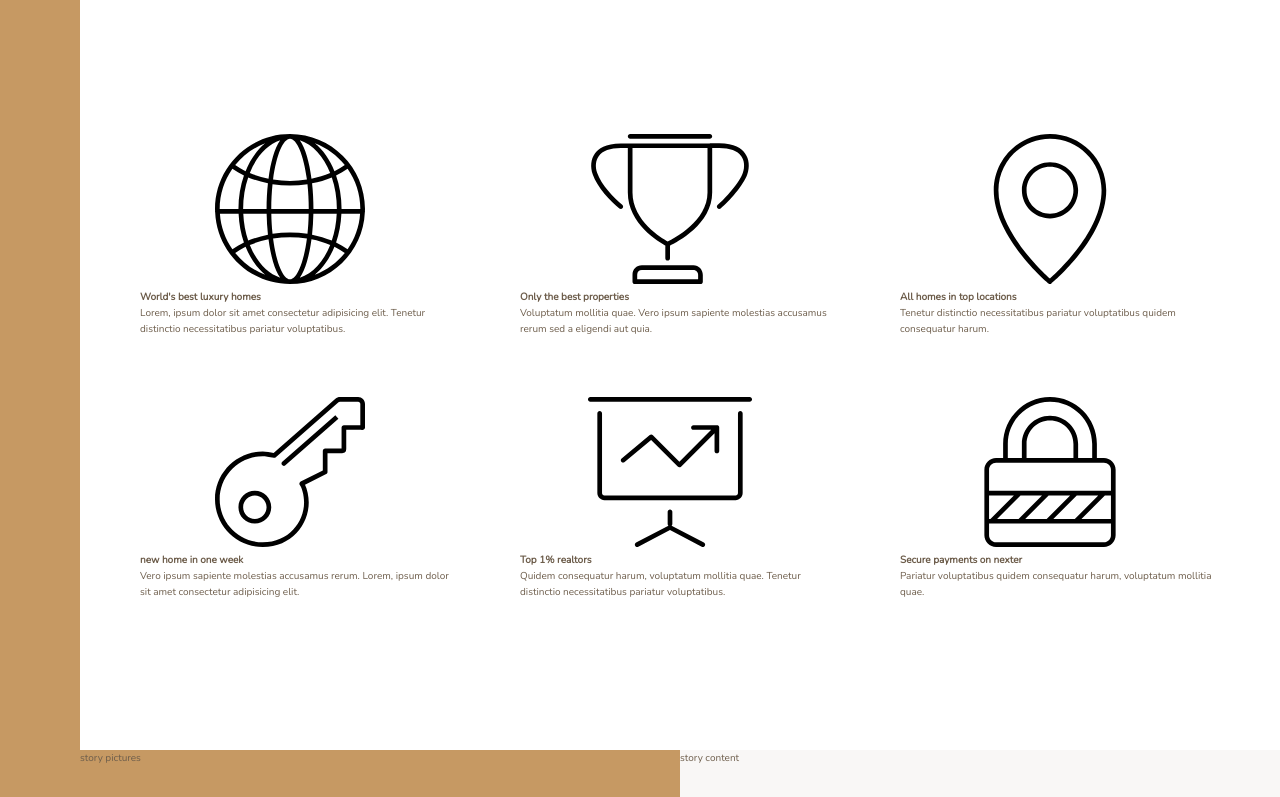
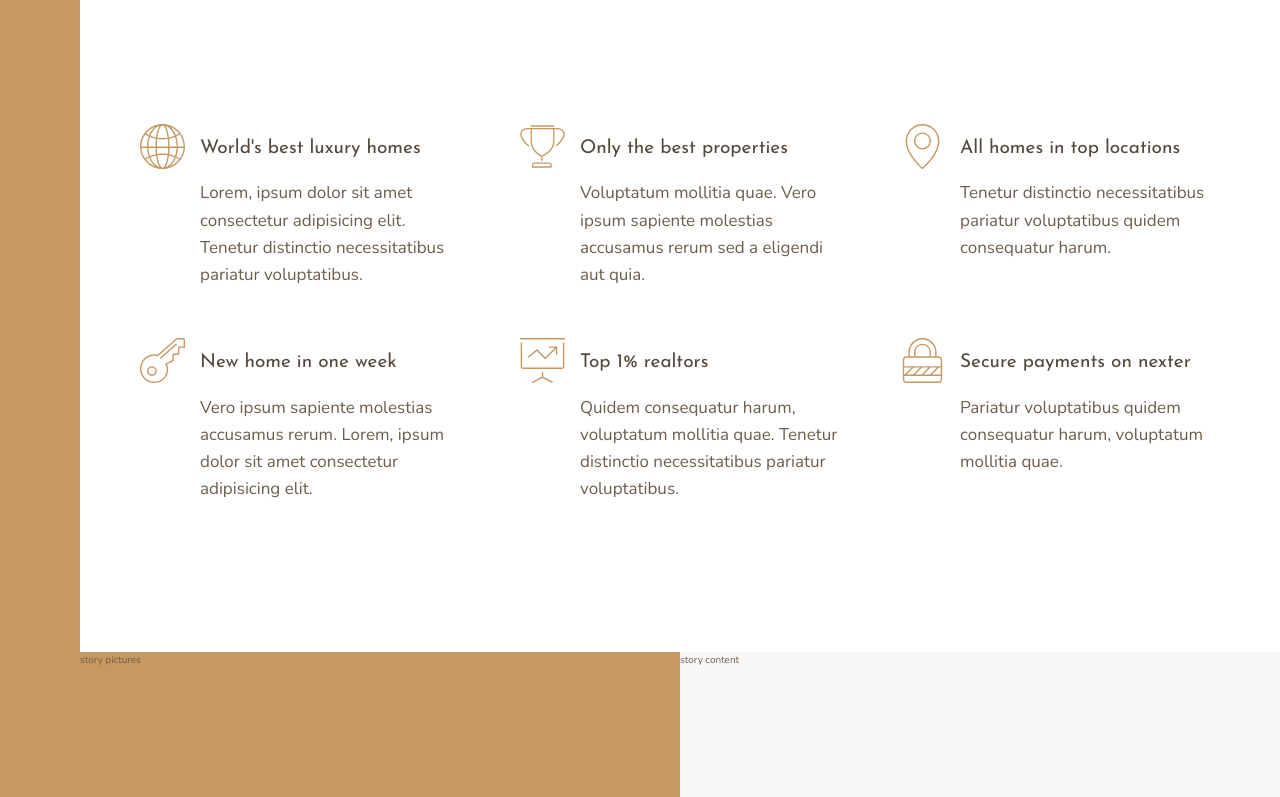
Before and after one commit to ucadena07/Advanced_CSS, a website: page Nexter/index.html in a window 1280 px wide. Shown: the part 656-1453 px from the top of the page. Drawn offline with nearby package versions, Linux system fonts and the light colour scheme.

Commit message:
features part 2 nexter

```diff
--- a/Nexter/index.html
+++ b/Nexter/index.html
@@ -26,7 +26,7 @@
             <svg class="feature__icon">
                 <use xlink:href="img/sprite.svg#icon-global"/>
             </svg>
-            <h4 class="heading-4">World's best luxury homes</h4>
+            <h4 class="heading-4 heading-4--dark">World's best luxury homes</h4>
             <p class="feature__text">
                 Lorem, ipsum dolor sit amet consectetur adipisicing elit. Tenetur distinctio necessitatibus pariatur voluptatibus.
             </p>
@@ -35,7 +35,7 @@
             <svg class="feature__icon">
                 <use xlink:href="img/sprite.svg#icon-trophy"/>
             </svg>
-            <h4 class="heading-4">Only the best properties</h4>
+            <h4 class="heading-4 heading-4--dark">Only the best properties</h4>
             <p class="feature__text">
                 Voluptatum mollitia quae. Vero ipsum sapiente molestias accusamus rerum sed a eligendi aut quia.
             </p>
@@ -44,7 +44,7 @@
             <svg class="feature__icon">
                 <use xlink:href="img/sprite.svg#icon-map-pin"/>
             </svg>
-            <h4 class="heading-4">All homes in top locations</h4>
+            <h4 class="heading-4 heading-4--dark">All homes in top locations</h4>
             <p class="feature__text">
                 Tenetur distinctio necessitatibus pariatur voluptatibus quidem consequatur harum.
             </p>
@@ -53,7 +53,7 @@
             <svg class="feature__icon">
                 <use xlink:href="img/sprite.svg#icon-key"/>
             </svg>
-            <h4 class="heading-4">new home in one week</h4>
+            <h4 class="heading-4 heading-4--dark">New home in one week</h4>
             <p class="feature__text">
                 Vero ipsum sapiente molestias accusamus rerum. Lorem, ipsum dolor sit amet consectetur adipisicing elit.
             </p>
@@ -62,7 +62,7 @@
             <svg class="feature__icon">
                 <use xlink:href="img/sprite.svg#icon-presentation"/>
             </svg>
-            <h4 class="heading-4">Top 1% realtors</h4>
+            <h4 class="heading-4 heading-4--dark">Top 1% realtors</h4>
             <p class="feature__text">
                 Quidem consequatur harum, voluptatum mollitia quae. Tenetur distinctio necessitatibus pariatur voluptatibus.
             </p>
@@ -71,7 +71,7 @@
             <svg class="feature__icon">
                 <use xlink:href="img/sprite.svg#icon-lock"/>
             </svg>
-            <h4 class="heading-4">Secure payments on nexter</h4>
+            <h4 class="heading-4 heading-4--dark">Secure payments on nexter</h4>
             <p class="feature__text">
                 Pariatur voluptatibus quidem consequatur harum, voluptatum mollitia quae.
             </p>
--- a/Nexter/sass/_features.scss
+++ b/Nexter/sass/_features.scss
@@ -4,8 +4,32 @@
     margin: 15rem 0;
 
     display: grid;
-    grid-template-columns: repeat(3, 1fr);
+    //grid-template-columns: repeat(3, 1fr);
+    grid-template-columns: repeat(auto-fit, minmax(25rem, 1fr));
     grid-gap: 6rem;
+    align-items: start;
 
 
 }
+
+.feature {
+    display: grid;
+    grid-template-columns: min-content 1fr;
+
+    grid-row-gap: 1.5rem;
+    grid-column-gap: 1.5rem;
+
+
+    &__icon {
+        fill: $color-primary;
+        width: 4.5rem;
+        height: 4.5rem;
+        grid-row: 1 / span 2;
+        transform: translateY(-1rem);
+    }
+
+    &__text {
+        font-size: 1.7rem;
+    }
+
+}
--- a/Nexter/sass/_typography.scss
+++ b/Nexter/sass/_typography.scss
@@ -0,0 +1,26 @@
+%heading{
+    font-family: $font-display;
+    font-weight: 400;
+}
+.heading-1 {
+   @extend %heading;
+}
+
+.heading-2 {
+    @extend %heading;
+}
+
+.heading-3 {
+    @extend %heading;
+}
+
+.heading-4 {
+    @extend %heading;
+    font-size: 1.9rem;
+    &--light {
+        color: $color-grey-light-1;
+    }
+    &--dark {
+        color: $color-grey-dark-1;
+    }
+}
```
Also changed, not shown: Nexter/css/style.css.
